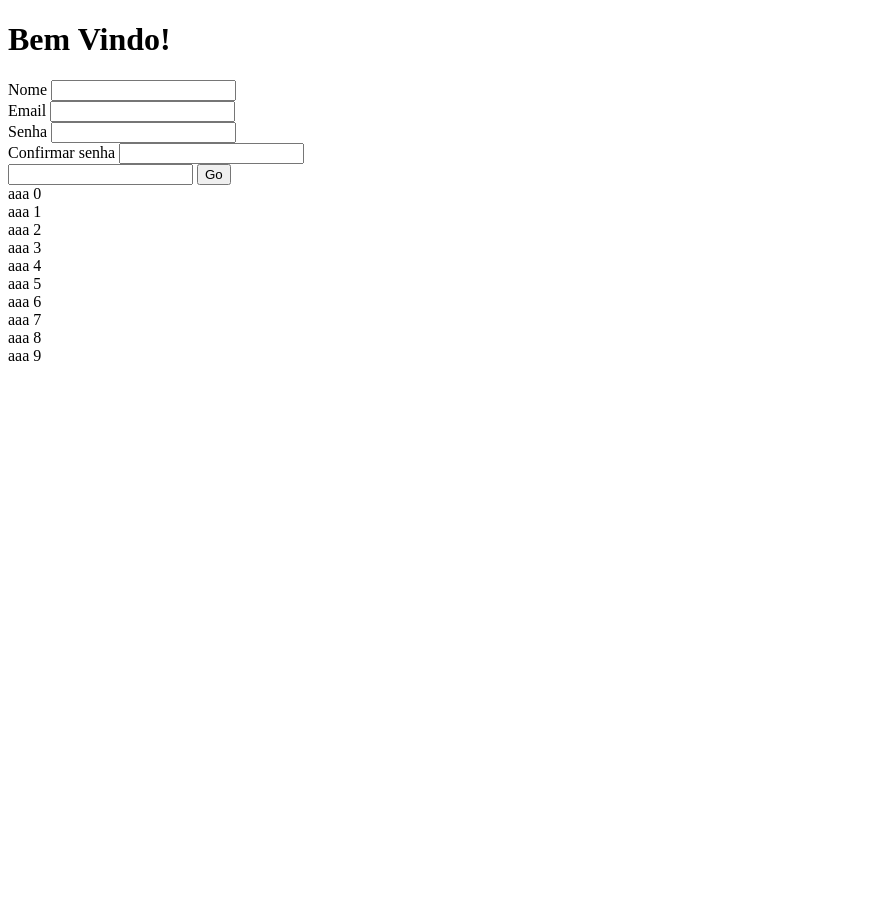
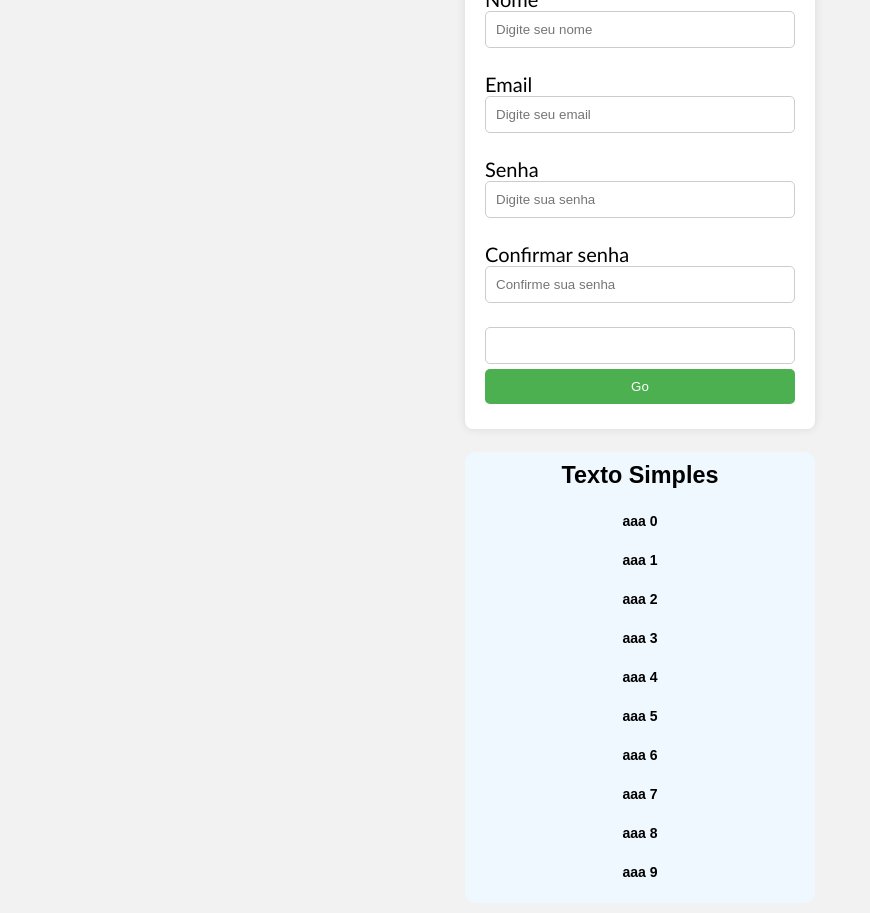
Before and after one commit to OJooohn/2024-topicos-especiais-software, a Flask app: template Python Web/templates/menu.html in a window 1280 px wide. Shown: the whole page, without its empty margins (0-870 px from the left). Before the commit the page ends 361 px from the top, so only its background shows below. Run offline with Flask 3, Linux system fonts and the light colour scheme; the template is opened without the code that fills it, so the values that code supplies are empty, except form fields; tables that the repository leaves empty hold one stand-in row (values such as "Sample post"); form fields are guessed from the names that the template uses.

Commit message:
Adicionando css ao templates em python

```diff
--- /dev/null
+++ b/Python Web/static/css/main.css
@@ -0,0 +1,81 @@
+body {
+    font-family: Arial, sans-serif;
+    display: flex;
+    flex-direction: column;
+    justify-content: center;
+    align-items: center;
+    height: 100vh;
+    margin: 0;
+    background-color: #f2f2f2;
+}
+
+.Base {
+    width: 350px;
+    margin: auto;
+}
+
+form {
+    font-family: Candara;
+    background-color: #ffffff;
+    padding: 20px;
+    border-radius: 8px;
+    box-shadow: 0 0 10px rgba(0, 0, 0, 0.1);
+    display: flex;
+    flex-direction: column;
+}
+
+form label {
+    font-size: 20px;
+}
+
+form input {
+    padding: 10px;
+    margin-bottom: 5px;
+    border: 1px solid #ccc;
+    border-radius: 5px;
+}
+
+form input:focus {
+    outline: none;
+    border-color: #007bff;
+}
+
+h1 {
+    text-align: center;
+}
+
+input[type="submit"], button {
+    width: 100%;
+    padding: 10px;
+    background-color: #4CAF50;
+    color: white;
+    border: none;
+    border-radius: 5px;
+    cursor: pointer;
+}
+
+input[type="submit"]:hover, button:hover {
+    background-color: #45a049;
+}
+
+.Texto-Simples{
+    width: 100%;
+    background-color: aliceblue;
+    border-radius: 10px;
+    font-size: 20px;
+    font-weight: bold;
+    color: #000000;
+    text-align: center;
+    margin-top: 10px;
+    margin-bottom: 10px;
+}
+
+.Texto-Simples h3 {
+    padding-top: 10px;
+}
+
+.Texto-Simples p {
+    font-size: 14px;
+    padding: 0;
+    margin: 0;
+}
--- a/Python Web/templates/menu.html
+++ b/Python Web/templates/menu.html
@@ -3,27 +3,35 @@
 <head>
     <meta charset="UTF-8">
     <title>Menu do Site</title>
+    <link rel="stylesheet" href="{{url_for('static', filename='css/main.css')}}">
 </head>
 <body>
 
     <h1>Bem Vindo!</h1>
 
+    <div class="Base">
         <form method="POST" action="/">
             {{ form.csrf_token }}
 
-        {{ form.nome.label }} {{ form.nome(size=20) }} <br>
-        {{ form.email.label }} {{ form.email }} <br>
+            {{ form.nome.label }} {{ form.nome(size=20, placeholder="Digite seu nome") }} <br>
+            {{ form.email.label }} {{ form.email(placeholder="Digite seu email") }} <br>
 
-        {{ form.senha.label }} {{ form.senha }} <br>
-        {{ form.confirmarSenha.label }} {{ form.confirmarSenha }} <br>
+            {{ form.senha.label }} {{ form.senha(placeholder="Digite sua senha") }} <br>
+            {{ form.confirmarSenha.label }} {{ form.confirmarSenha(placeholder="Confirme sua senha") }} <br>
 
             {{ form.btn }}
             <input type="submit" value="Go">
         </form>
 
+        <div class="Texto-Simples">
+            <h3>Texto Simples</h3>
             {% for i in range(10) %}
-        aaa {{ i }} <br>
+                <p>aaa {{ i }}</p> <br>
             {% endfor %}
+        </div>
+    </div>
+
+
 
 </body>
 </html>
```
Also changed, not shown: Aula 08/instance/event_manager.db. Lines whose indentation alone changed are shown as unchanged.
